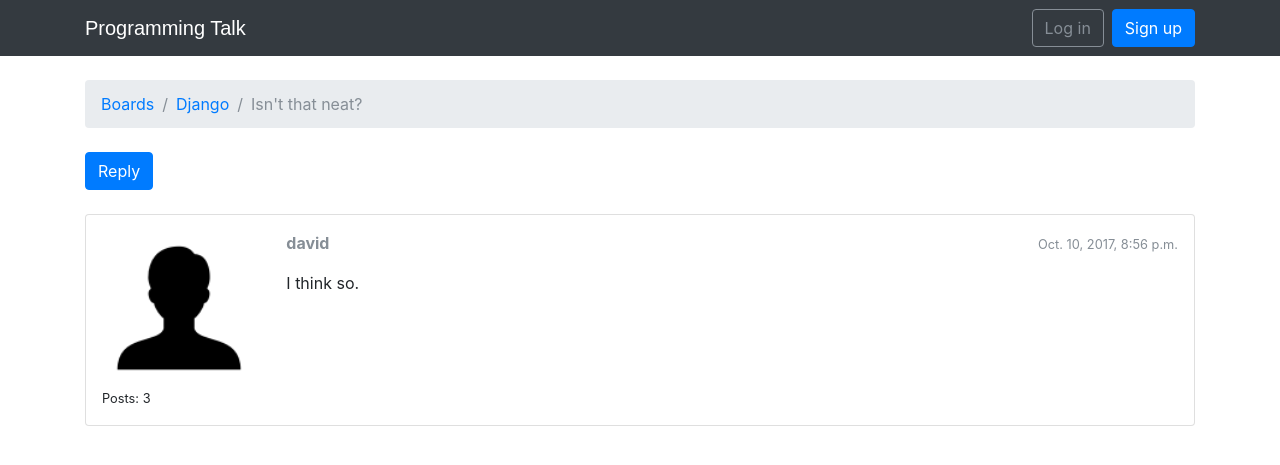
After one commit to codylovell/messageboard, a Django app: page /boards/1/topics/2/ in a window 1280 px wide. The commit adds this page. Shown: the top 465 px of the page. Run offline with Django 3.2, Linux system fonts and the light colour scheme; data comes from the database, SQL or seed files in the repository; both versions use the stored data as it was after the commit; some libraries are stand-ins or nearby versions; some web fonts are replaced.

Commit message:
click into topics and read content

```diff
--- a/boards/views.py
+++ b/boards/views.py
@@ -7,6 +7,7 @@ from .forms import NewTopicForm
 from django.http import HttpResponse, Http404
 from django.shortcuts import render, redirect, get_object_or_404
 from .models import Board, Topic, Post
+from django.contrib.auth.decorators import login_required #Requires user to be logged in to view certain pages
 
 def home(request):
     boards = Board.objects.all()
@@ -20,25 +21,29 @@ def board_topics(request, pk):
         raise Http404
     return render(request, 'topics.html', {'board': board})
 
+@login_required
 def new_topic(request, pk):
     board = get_object_or_404(Board, pk=pk)
-    user = User.objects.first()  # TODO: get the currently logged in user
     if request.method == 'POST':
         form = NewTopicForm(request.POST)
         if form.is_valid():
             topic = form.save(commit=False)
             topic.board = board
-            topic.starter = user
+            topic.starter = request.user  # <- here
             topic.save()
-            post = Post.objects.create(
+            Post.objects.create(
                 message=form.cleaned_data.get('message'),
                 topic=topic,
-                created_by=user
+                created_by=request.user  # <- and here
             )
             return redirect('board_topics', pk=board.pk)  # TODO: redirect to the created topic page
     else:
         form = NewTopicForm()
     return render(request, 'new_topic.html', {'board': board, 'form': form})
+
+def topic_posts(request, pk, topic_pk):
+    topic = get_object_or_404(Topic, board__pk=pk, pk=topic_pk)
+    return render(request, 'topic_posts.html', {'topic': topic})
 
 # def about(request):
     # # do something...
--- a/myproject/urls.py
+++ b/myproject/urls.py
@@ -56,6 +56,8 @@ urlpatterns = [
     name='password_change_done'),
 	# End Change password for logged in user
 
+	url(r'^boards/(?P<pk>\d+)/topics/(?P<topic_pk>\d+)/$', views.topic_posts, name='topic_posts'), #pk which is used to identify the Board, and now we have the topic_pk which is used to identify which topic to retrieve from the database.
+
 ]
 
 
--- /dev/null
+++ b/templates/topic_posts.html
@@ -0,0 +1,48 @@
+{% extends 'base.html' %}
+
+{% load static %}
+
+{% block title %}{{ topic.subject }}{% endblock %}
+
+{% block breadcrumb %}
+  <li class="breadcrumb-item"><a href="{% url 'home' %}">Boards</a></li>
+  <li class="breadcrumb-item"><a href="{% url 'board_topics' topic.board.pk %}">{{ topic.board.name }}</a></li>
+  <li class="breadcrumb-item active">{{ topic.subject }}</li>
+{% endblock %}
+
+{% block content %}
+
+  <div class="mb-4">
+    <a href="#" class="btn btn-primary" role="button">Reply</a>
+  </div>
+
+  {% for post in topic.posts.all %}
+    <div class="card mb-2">
+      <div class="card-body p-3">
+        <div class="row">
+          <div class="col-2">
+            <img src="{% static 'img/user_icon.png' %}" alt="{{ post.created_by.username }}" class="w-100">
+            <small>Posts: {{ post.created_by.posts.count }}</small>
+          </div>
+          <div class="col-10">
+            <div class="row mb-3">
+              <div class="col-6">
+                <strong class="text-muted">{{ post.created_by.username }}</strong>
+              </div>
+              <div class="col-6 text-right">
+                <small class="text-muted">{{ post.created_at }}</small>
+              </div>
+            </div>
+            {{ post.message }}
+            {% if post.created_by == user %}
+              <div class="mt-3">
+                <a href="#" class="btn btn-primary btn-sm" role="button">Edit</a>
+              </div>
+            {% endif %}
+          </div>
+        </div>
+      </div>
+    </div>
+  {% endfor %}
+
+{% endblock %}
--- a/templates/topics.html
+++ b/templates/topics.html
@@ -26,7 +26,7 @@
     <tbody>
     {% for topic in board.topics.all %}
 	  <tr>
-          <td>{{ topic.subject }}</td>
+		<td><a href="{% url 'topic_posts' board.pk topic.pk %}">{{ topic.subject }}</a></td>
 		<td>{{ topic.starter.username }}</td>
 		<td>0</td>
 		<td>0</td>
```
Also changed, not shown: boards/tests/test_view_board_topics.py (added, +32 -0 lines), boards/tests/test_view_home.py (added, +23 -0 lines), boards/tests/test_view_new_topic.py (renamed from boards/tests/test_views.py, +12 -46 lines), boards/tests/test_view_topic_posts.py (added, +22 -0 lines), templates/login.html (+6 -5 lines), db.sqlite3, static/img/user_icon.png (added). Lines whose indentation alone changed are shown as unchanged.
